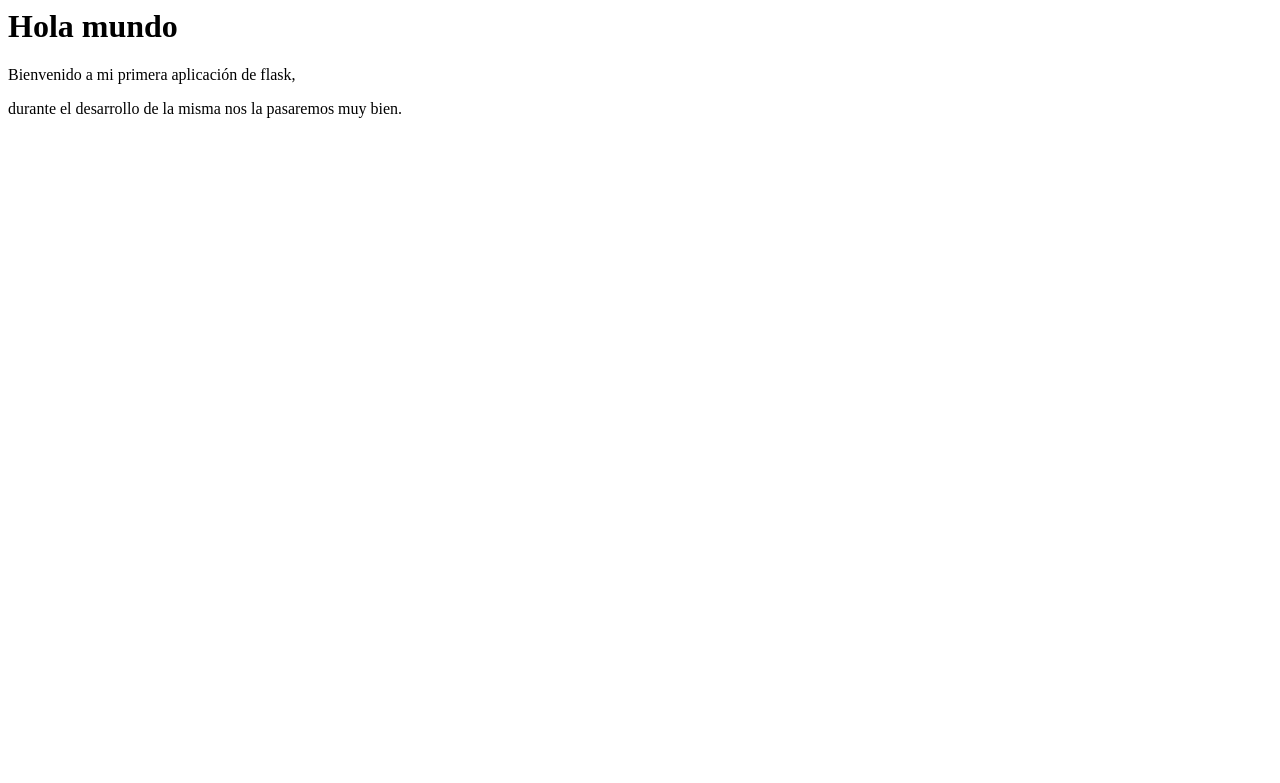
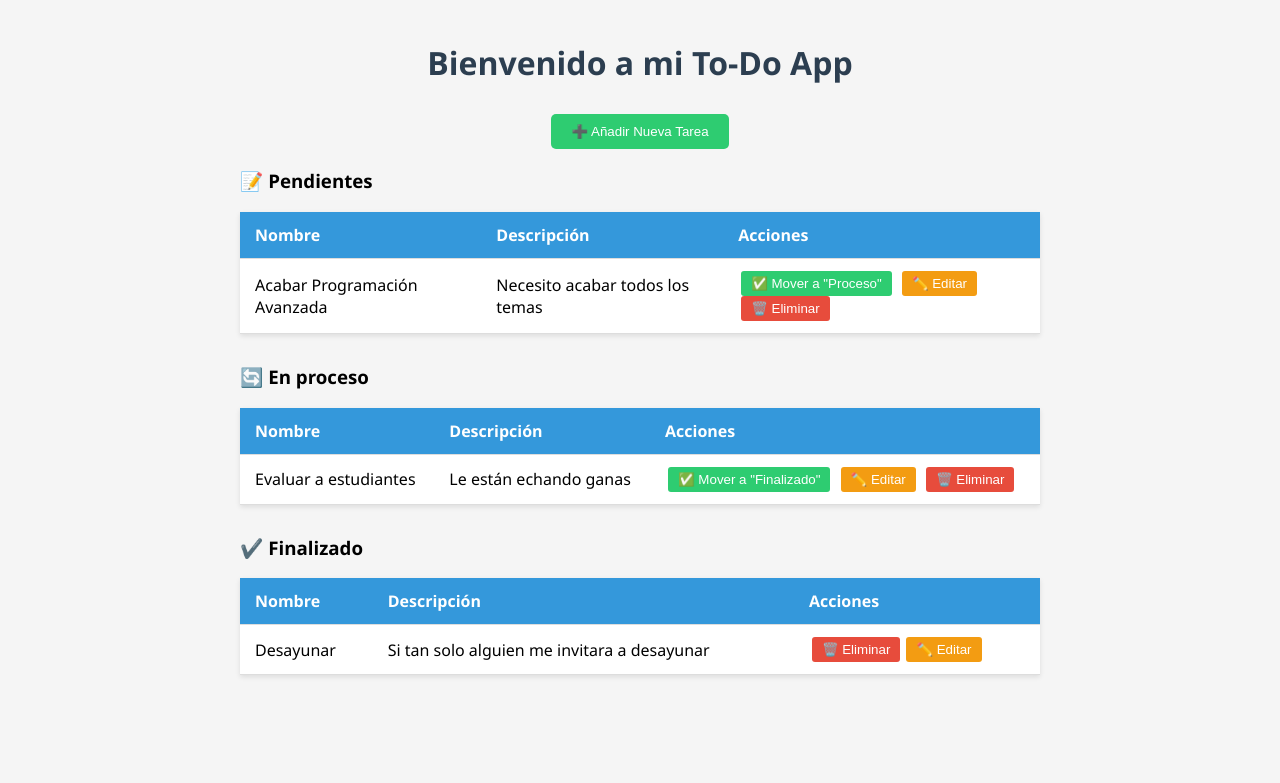
Before and after one commit to angelaramiz/my_app_flask, a Flask app: page / in a window 1280 px wide. Shown: the top 783 px of the page. Run offline with Flask 3, Linux system fonts and the light colour scheme; parts of the project's set-up code (start-up, migrations or seed data) failed here and were passed over.

Commit message:
new html

```diff
--- a/app/templates/home.html
+++ b/app/templates/home.html
@@ -1,3 +1,129 @@
-<h1>Hola mundo</h1>
-<p> Bienvenido a mi primera aplicación de flask, </p>
-<p> durante el desarrollo de la misma nos la pasaremos muy bien. </p>
+<!DOCTYPE html>
+<html lang="es">
+<head>
+    <meta charset="UTF-8">
+    <meta name="viewport" content="width=device-width, initial-scale=1.0">
+    <title>Mi To-Do App</title>
+    <style>
+        body {
+            font-family: 'Segoe UI', Tahoma, Geneva, Verdana, sans-serif;
+            max-width: 800px;
+            margin: 0 auto;
+            padding: 20px;
+            background-color: #f5f5f5;
+        }
+        h1 {
+            color: #2c3e50;
+            text-align: center;
+        }
+        table {
+            width: 100%;
+            border-collapse: collapse;
+            margin-bottom: 30px;
+            background-color: white;
+            box-shadow: 0 2px 5px rgba(0,0,0,0.1);
+        }
+        th, td {
+            padding: 12px 15px;
+            text-align: left;
+            border-bottom: 1px solid #ddd;
+        }
+        th {
+            background-color: #3498db;
+            color: white;
+        }
+        tr:hover {
+            background-color: #f1f1f1;
+        }
+        button {
+            padding: 5px 10px;
+            margin: 0 3px;
+            border: none;
+            border-radius: 3px;
+            cursor: pointer;
+        }
+        .complete-btn { background-color: #2ecc71; color: white; }
+        .edit-btn { background-color: #f39c12; color: white; }
+        .delete-btn { background-color: #e74c3c; color: white; }
+    </style>
+</head>
+<body>
+    <h1>Bienvenido a mi To-Do App</h1>
+    <div style="text-align: center; margin-top: 30px;">
+        <button style="padding: 10px 20px; background-color: #2ecc71; color: white; border: none; border-radius: 5px;">
+            ➕ Añadir Nueva Tarea
+        </button>
+    </div>
+    <section>
+        <h3>📝 Pendientes</h3>
+        <table>
+            <thead>
+                <tr>
+                    <th>Nombre</th>
+                    <th>Descripción</th>
+                    <th>Acciones</th>
+                </tr>
+            </thead>
+            <tbody>
+                <tr>
+                    <td>Acabar Programación Avanzada</td>
+                    <td>Necesito acabar todos los temas</td>
+                    <td>
+                        <button class="complete-btn">✅ Mover a "Proceso"</button>
+                        <button class="edit-btn">✏️ Editar</button>
+                        <button class="delete-btn">🗑️ Eliminar</button>
+                    </td>
+                </tr>
+            </tbody>
+        </table>
+    </section>
+
+    <section>
+        <h3>🔄 En proceso</h3>
+        <table>
+            <thead>
+                <tr>
+                    <th>Nombre</th>
+                    <th>Descripción</th>
+                    <th>Acciones</th>
+                </tr>
+            </thead>
+            <tbody>
+                <tr>
+                    <td>Evaluar a estudiantes</td>
+                    <td>Le están echando ganas</td>
+                    <td>
+                        <button class="complete-btn">✅ Mover a "Finalizado"</button>
+                        <button class="edit-btn">✏️ Editar</button>
+                        <button class="delete-btn">🗑️ Eliminar</button>
+                    </td>
+                </tr>
+            </tbody>
+        </table>
+    </section>
+
+    <section>
+        <h3>✔️ Finalizado</h3>
+        <table>
+            <thead>
+                <tr>
+                    <th>Nombre</th>
+                    <th>Descripción</th>
+                    <th>Acciones</th>
+                </tr>
+            </thead>
+            <tbody>
+                <tr>
+                    <td>Desayunar</td>
+                    <td>Si tan solo alguien me invitara a desayunar</td>
+                    <td>
+                        <button class="delete-btn">🗑️ Eliminar</
+                        button>
+                        <button class="edit-btn">✏️ Editar</button>
+                    </td>
+                </tr>
+            </tbody>
+        </table>
+    </section>
+</body>
+</html>
```
